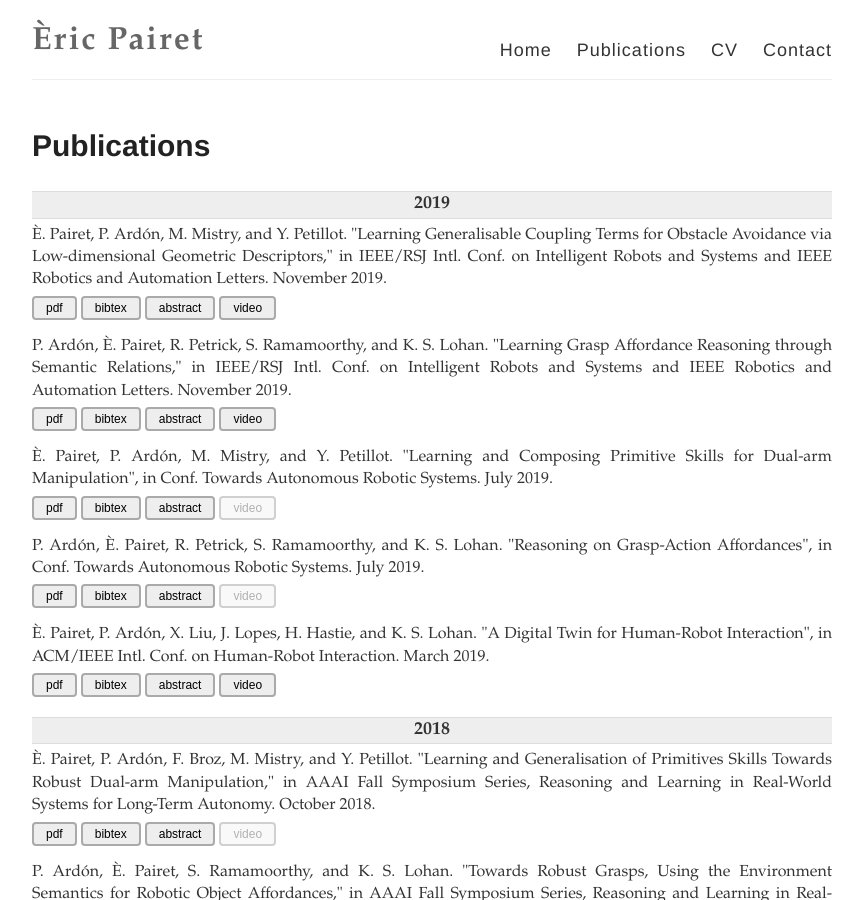
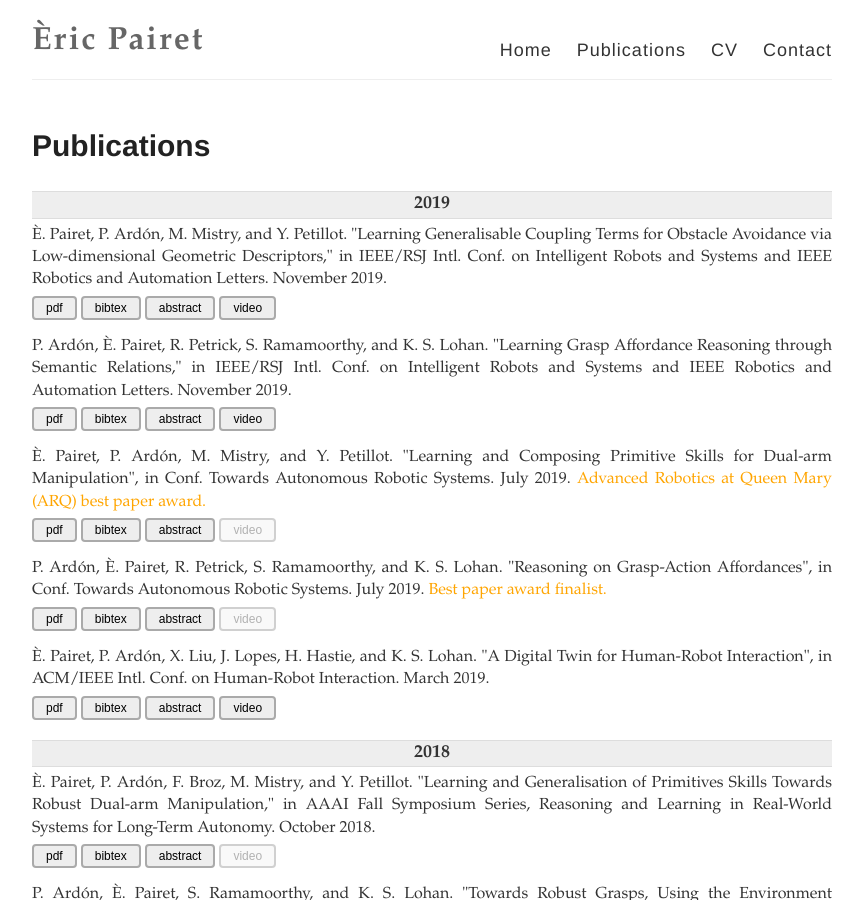
Before and after one commit to ericpairet/ericpairet.github.io, a Jekyll site: the page built from publications.md, in a window 1280 px wide and 900 px high. Shown: the whole window, without its empty margins (208-1071 px from the left). Built offline with Jekyll 4.4.1, drawn with Linux system fonts in a browser that asks for light colours.

Commit message:
Adding awards at TAROS 2019

```diff
--- a/_data/2019.yaml
+++ b/_data/2019.yaml
@@ -10,13 +10,13 @@
   abstract: 19ardon2019learning_abstract.txt
   youtube: https://youtu.be/aaA3NA-S5KY
 
-- name: È. Pairet, P. Ardón, M. Mistry, and Y. Petillot. "Learning and Composing Primitive Skills for Dual-arm Manipulation", in Conf. Towards Autonomous Robotic Systems. July 2019.
+- name: È. Pairet, P. Ardón, M. Mistry, and Y. Petillot. "Learning and Composing Primitive Skills for Dual-arm Manipulation", in Conf. Towards Autonomous Robotic Systems. July 2019. <font color="orange">Advanced Robotics at Queen Mary (ARQ) best paper award.</font>
   pdf: 19pairet2019learning.pdf
   bibtex: 19pairet2019learning.txt
   abstract: 19pairet2019learning_abstract.txt
   youtube:
 
-- name: P. Ardón, È. Pairet, R. Petrick, S. Ramamoorthy, and K. S. Lohan. "Reasoning on Grasp-Action Affordances", in Conf. Towards Autonomous Robotic Systems. July 2019.
+- name: P. Ardón, È. Pairet, R. Petrick, S. Ramamoorthy, and K. S. Lohan. "Reasoning on Grasp-Action Affordances", in Conf. Towards Autonomous Robotic Systems. July 2019. <font color="orange">Best paper award finalist.</font>
   pdf: 19ardon2019reasoning.pdf
   bibtex: 19ardon2019reasoning.txt
   abstract: 19ardon2019reasoning_abstract.txt
```
